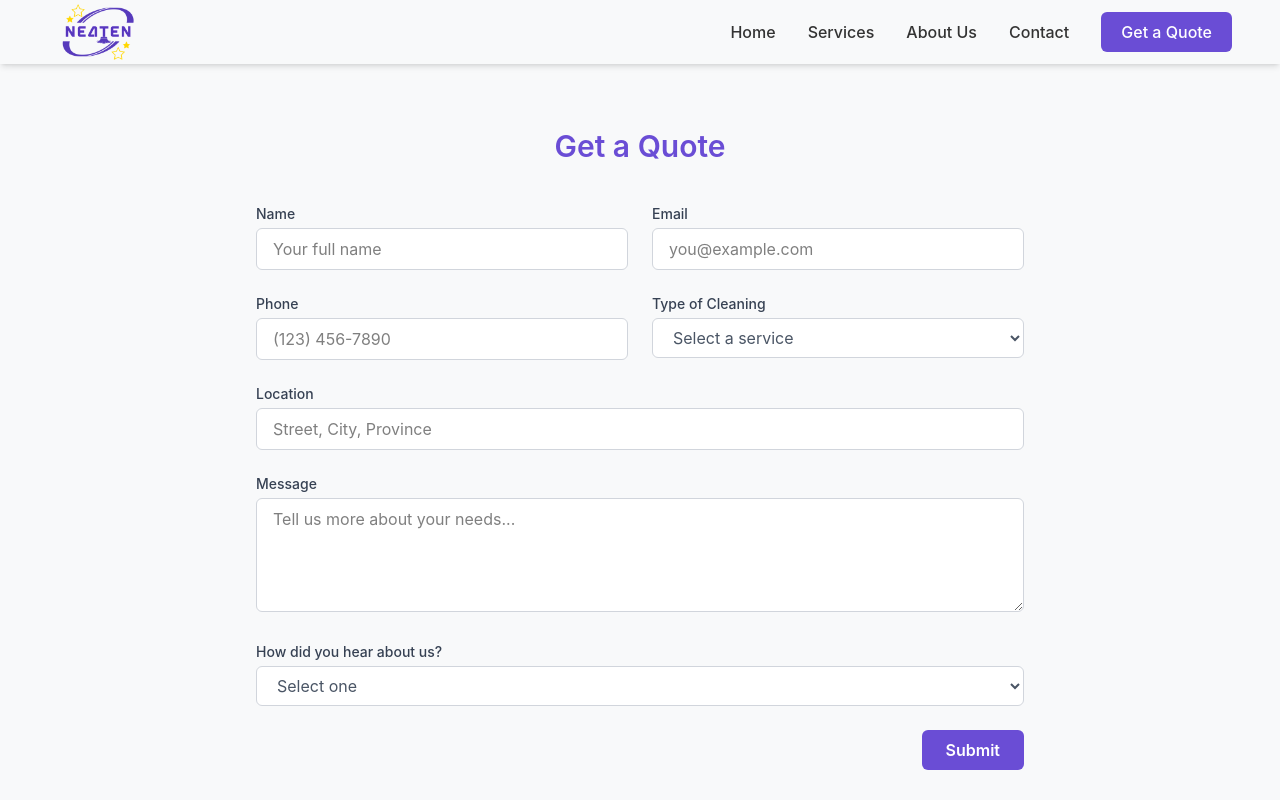
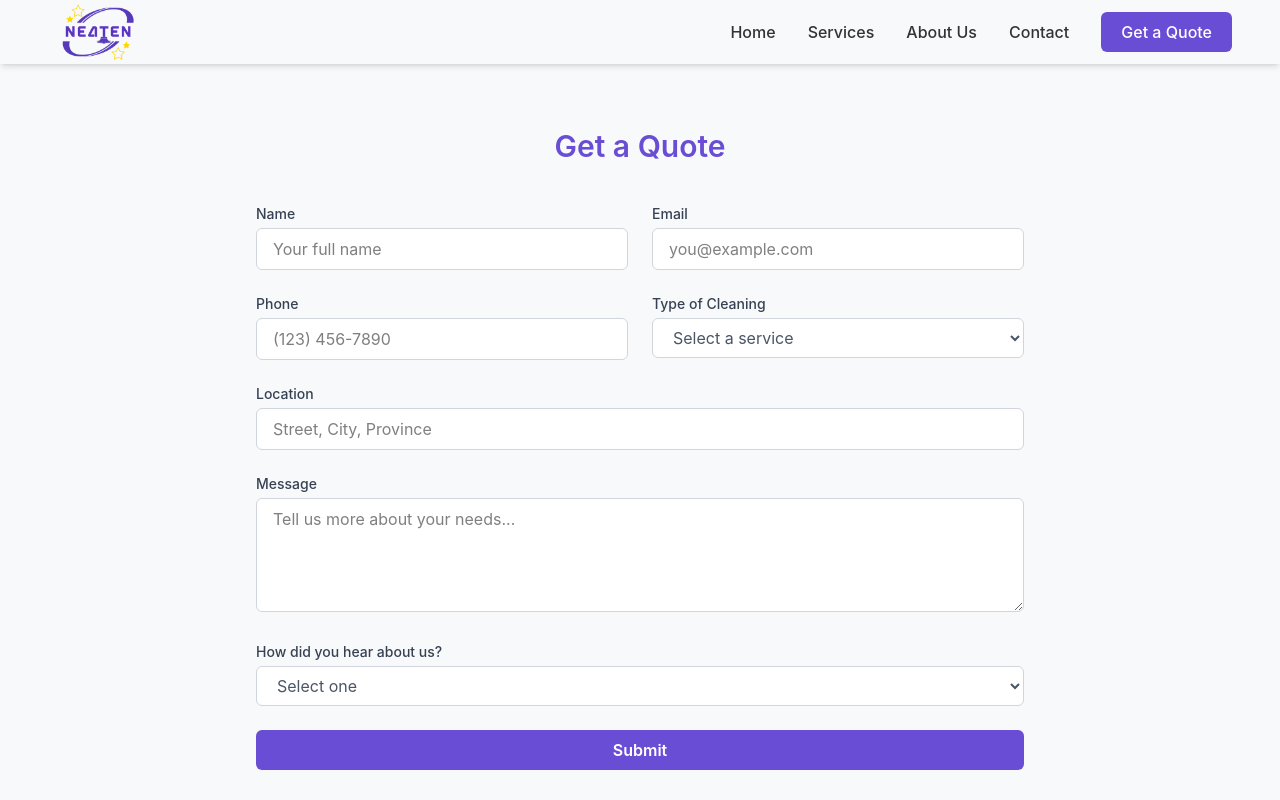
Before and after one commit to Japsanjam-Singh/neaten-cleaning-site, a React (Vite) app in the folder neaten/: page /quote in a window 1280 px wide. Shown: the top 800 px of the page. Built offline with nearby package versions, Linux system fonts and the light colour scheme.

Commit message:
backend- updates

```diff
--- a/neaten/src/pages/QuoteForm.jsx
+++ b/neaten/src/pages/QuoteForm.jsx
@@ -1,4 +1,4 @@
-import React, { useState } from 'react';
+import React, { useState, useEffect } from 'react';
 
 function QuoteForm() {
   const [formData, setFormData] = useState({
@@ -11,15 +11,24 @@ function QuoteForm() {
     referral: ''
   });
 
-  const [submitted, setSubmitted] = useState(false); // ✅ move this UP
+  const [submitted, setSubmitted] = useState(false);
+  const [loading, setLoading] = useState(false);
 
   const handleChange = (e) => {
     const { name, value } = e.target;
     setFormData((prev) => ({ ...prev, [name]: value }));
   };
 
+  useEffect(() => {
+    if (submitted) {
+      const timer = setTimeout(() => setSubmitted(false), 6000);
+      return () => clearTimeout(timer);
+    }
+  }, [submitted]);
+
   const handleSubmit = async (e) => {
     e.preventDefault();
+    setLoading(true);
 
     try {
       const response = await fetch("https://neaten-backend.onrender.com/api/send", {
@@ -44,13 +53,13 @@ function QuoteForm() {
       } else {
         alert("Oops! Something went wrong. Please try again later.");
       }
-
     } catch (error) {
       console.error("Error submitting form:", error);
       alert("Server error. Please try again later.");
     }
+
+    setLoading(false);
   };
-
 
   return (
     <div className="bg-[#F8F9FA] min-h-screen pt-32 px-4">
@@ -63,7 +72,6 @@ function QuoteForm() {
           <div className="mb-6 p-4 bg-[#ede9fe] text-[#4c34aa] border border-[#cfc2f7] rounded-md text-center font-medium">
             Thank you for reaching out! We'll get back to you shortly with a custom quote.
           </div>
-
         )}
 
         <form onSubmit={handleSubmit} className="grid grid-cols-1 md:grid-cols-2 gap-6">
@@ -166,15 +174,39 @@ function QuoteForm() {
           <div className="md:col-span-2 text-right">
             <button
               type="submit"
-                className="inline-block px-6 py-2 bg-[#6a4dd5] text-white font-semibold rounded-md hover:bg-[#5336af] transition"
+              disabled={loading}
+              className={`inline-block w-full px-6 py-2 mb-4 text-white font-semibold rounded-md transition ${
+                loading ? 'bg-gray-400 cursor-not-allowed' : 'bg-[#6a4dd5] hover:bg-[#5336af] cursor-pointer'
+              }`}
             >
-                Submit
+              {loading ? (
+                <span className="flex items-center justify-center gap-2">
+                  <svg className="animate-spin h-5 w-5 text-white" viewBox="0 0 24 24">
+                    <circle
+                      className="opacity-25"
+                      cx="12"
+                      cy="12"
+                      r="10"
+                      stroke="currentColor"
+                      strokeWidth="4"
+                      fill="none"
+                    />
+                    <path
+                      className="opacity-75"
+                      fill="currentColor"
+                      d="M4 12a8 8 0 018-8V0C5.373 0 0 5.373 0 12h4z"
+                    />
+                  </svg>
+                  Sending...
+                </span>
+              ) : (
+                'Submit'
+              )}
             </button>
           </div>
         </form>
       </div>
     </div>
-
   );
 }
 
```
Lines whose indentation alone changed are shown as unchanged.
